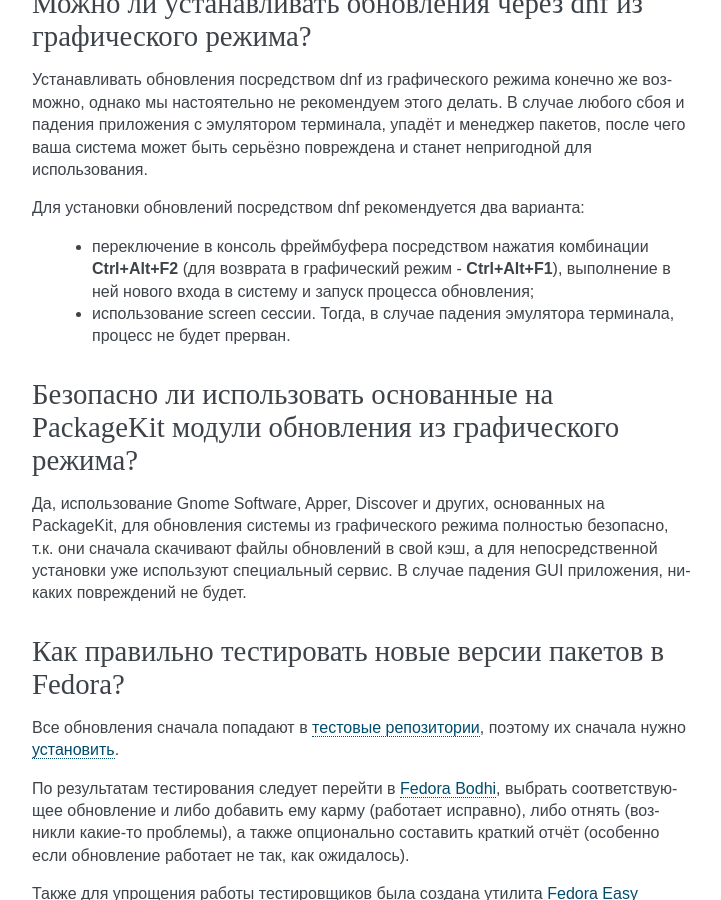
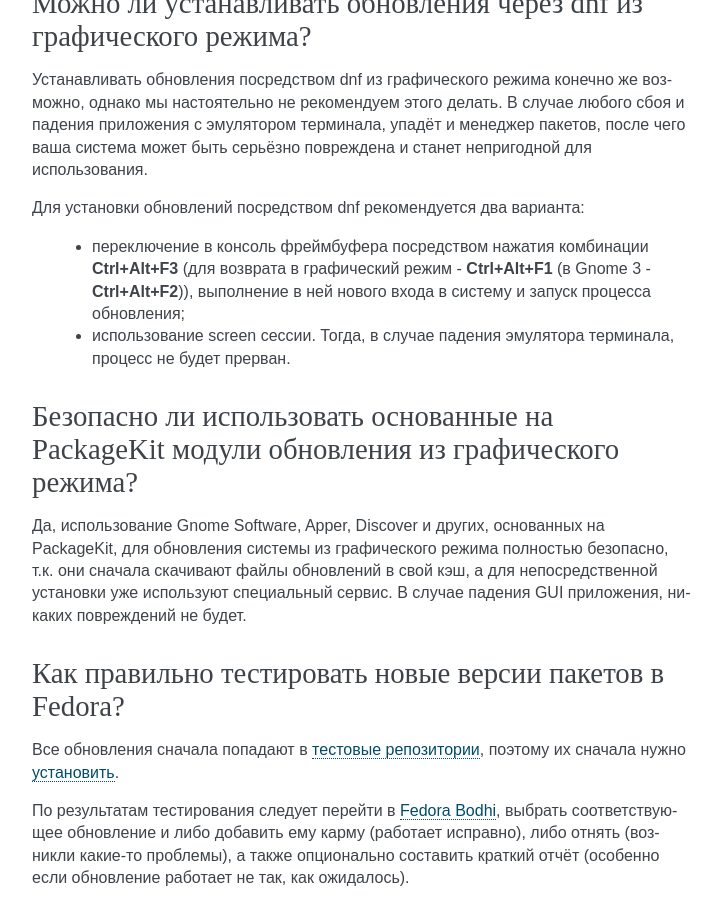
Before and after one commit to RussianFedora/FAQ, a Sphinx documentation site: the page built from source/package-manager.rst, in a window 1280 px wide and 900 px high, scrolled down 11935 px. Shown: the whole window, without its empty margins (388-1109 px from the left). Built offline with Sphinx 7.4.7, drawn with Linux system fonts in a browser that asks for light colours.

Commit message:
Updated dnf-gui-updates question.

```diff
--- a/source/package-manager.rst
+++ b/source/package-manager.rst
@@ -694,7 +694,7 @@ Java 12 (preview):
 
 Для установки обновлений посредством dnf рекомендуется два варианта:
 
- * переключение в консоль фреймбуфера посредством нажатия комбинации **Ctrl+Alt+F2** (для возврата в графический режим - **Ctrl+Alt+F1**), выполнение в ней нового входа в систему и запуск процесса обновления;
+ * переключение в консоль фреймбуфера посредством нажатия комбинации **Ctrl+Alt+F3** (для возврата в графический режим - **Ctrl+Alt+F1** (в Gnome 3 - **Ctrl+Alt+F2**)), выполнение в ней нового входа в систему и запуск процесса обновления;
  * использование screen сессии. Тогда, в случае падения эмулятора терминала, процесс не будет прерван.
 
 .. index:: packagekit, updates, gui
```
